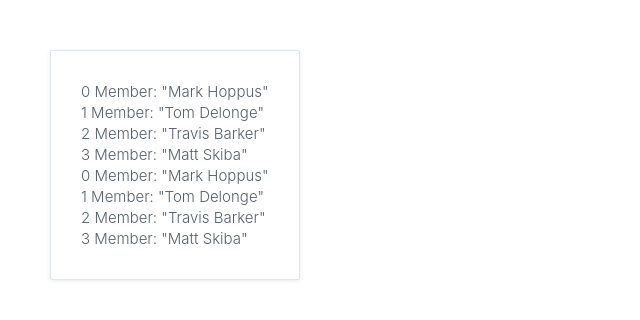
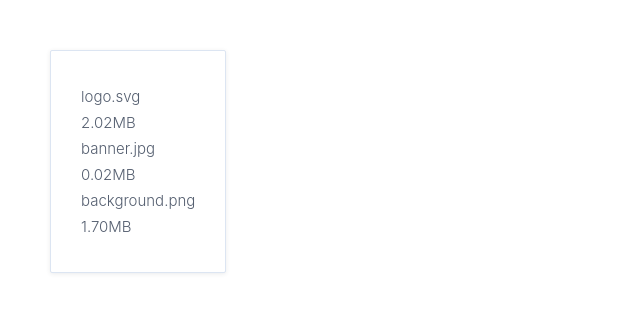
Before and after one commit to AditechGH/angular-pro-src, an Angular app: page / in a window 1280 px wide. Shown: the top 320 px of the page, without its empty margins (0-640 px from the left). Built offline with nearby package versions, Linux system fonts and the light colour scheme.

Commit message:
Creating a custom pipe.

```diff
--- a/src/app/app.component.ts
+++ b/src/app/app.component.ts
@@ -1,13 +1,13 @@
 import { Component } from '@angular/core';
 import { RouterOutlet } from '@angular/router';
 
-import { MyForComponent } from './my-for/containers/my-for/my-for.component';
+import { FilesComponent } from './files/containers/files/files.component';
 
 @Component({
   selector: 'app-root',
   standalone: true,
-  imports: [RouterOutlet, MyForComponent],
-  template: `<app-my-for></app-my-for>`,
+  imports: [RouterOutlet, FilesComponent],
+  template: `<files></files>`,
   styles: [``],
 })
 export class AppComponent {}
--- /dev/null
+++ b/src/app/files/containers/files/files.component.ts
@@ -0,0 +1,35 @@
+import { Component, OnInit } from '@angular/core';
+
+import { FilesizePipe } from '../../pipes/filesize.pipe';
+import { NgForOf } from '@angular/common';
+
+interface File {
+  name: string;
+  size: number;
+  type: string;
+}
+
+@Component({
+  selector: 'files',
+  standalone: true,
+  imports: [FilesizePipe, NgForOf],
+  template: `
+    <div>
+      <div *ngFor="let file of files">
+        <p>{{ file.name }}</p>
+        <p>{{ file.size | filesize }}</p>
+      </div>
+    </div>
+  `,
+  styles: [``],
+})
+export class FilesComponent implements OnInit {
+  files!: File[];
+  ngOnInit(): void {
+    this.files = [
+      { name: 'logo.svg', size: 2120109, type: 'image/svg' },
+      { name: 'banner.jpg', size: 18029, type: 'image/jpg' },
+      { name: 'background.png', size: 1784562, type: 'image/png' },
+    ];
+  }
+}
--- /dev/null
+++ b/src/app/files/pipes/filesize.pipe.ts
@@ -0,0 +1,11 @@
+import { Pipe, PipeTransform } from '@angular/core';
+
+@Pipe({
+  name: 'filesize',
+  standalone: true,
+})
+export class FilesizePipe implements PipeTransform {
+  transform(size: number, extension: string = 'MB') {
+    return (size / (1024 * 1024)).toFixed(2) + extension;
+  }
+}
```
